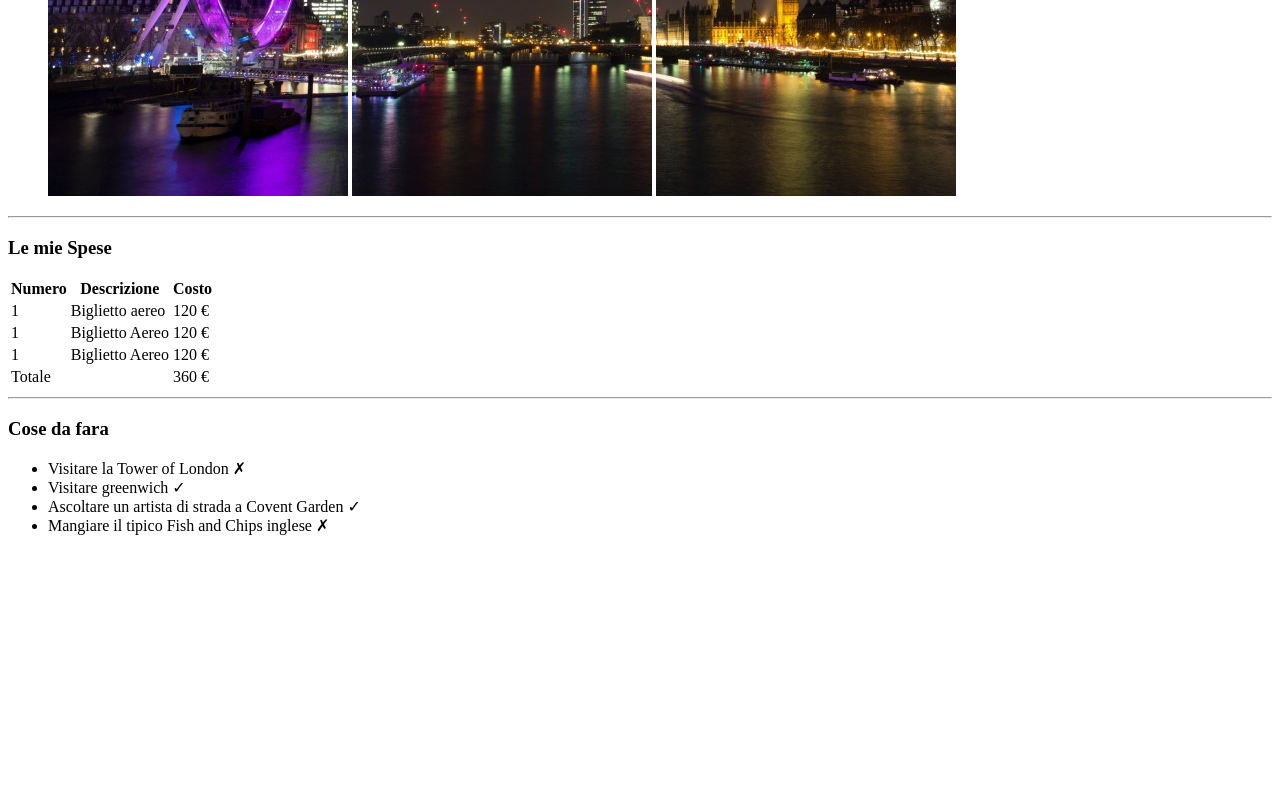
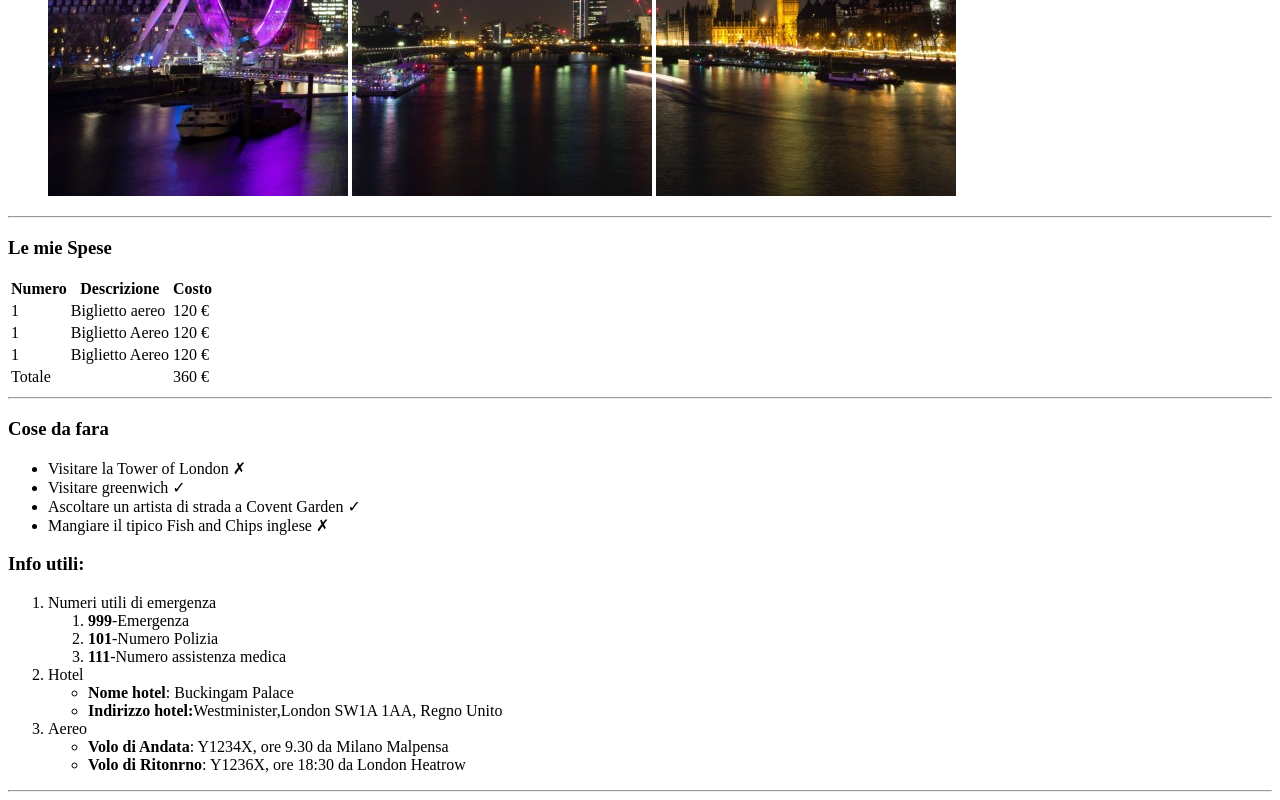
Before and after one commit to benitorubano1992/-html-london-trip, a plain HTML site: page index.html in a window 1280 px wide. Shown: the part 484-1284 px from the top of the page. Before the commit the page ends 1035 px from the top, so only its background shows below. Drawn offline with Linux system fonts and the light colour scheme.

Commit message:
aggiunta sezione info utili al main

```diff
--- a/index.html
+++ b/index.html
@@ -62,7 +62,32 @@
                 <li>Mangiare il tipico Fish and Chips inglese&nbsp;&cross;</li>
             </ul>
         </section><!--fine sezione cose da fare a londra-->
-
+        <section>
+            <h3>Info utili:</h3>
+            <ol>
+                <li>Numeri utili di emergenza
+                    <ol>
+                        <li><strong>999</strong>-Emergenza</li>
+                        <li><strong>101</strong>-Numero Polizia</li>
+                        <li><strong>111</strong>-Numero assistenza medica</li>
+                    </ol>
+                </li>
+                <li>
+                    Hotel
+                    <ul>
+                        <li><strong>Nome hotel</strong>: Buckingam Palace</li>
+                        <li><strong>Indirizzo hotel:</strong>Westminister,London SW1A 1AA, Regno Unito</li>
+                    </ul>
+                </li>
+                <li>Aereo
+                    <ul>
+                        <li><strong>Volo di Andata</strong>: Y1234X, ore 9.30 da Milano Malpensa</li>
+                        <li><strong>Volo di Ritonrno</strong>: Y1236X, ore 18:30 da London Heatrow</li>
+                    </ul>
+                </li>
+            </ol>
+        <hr>
+        </section>
 
 
 
```
